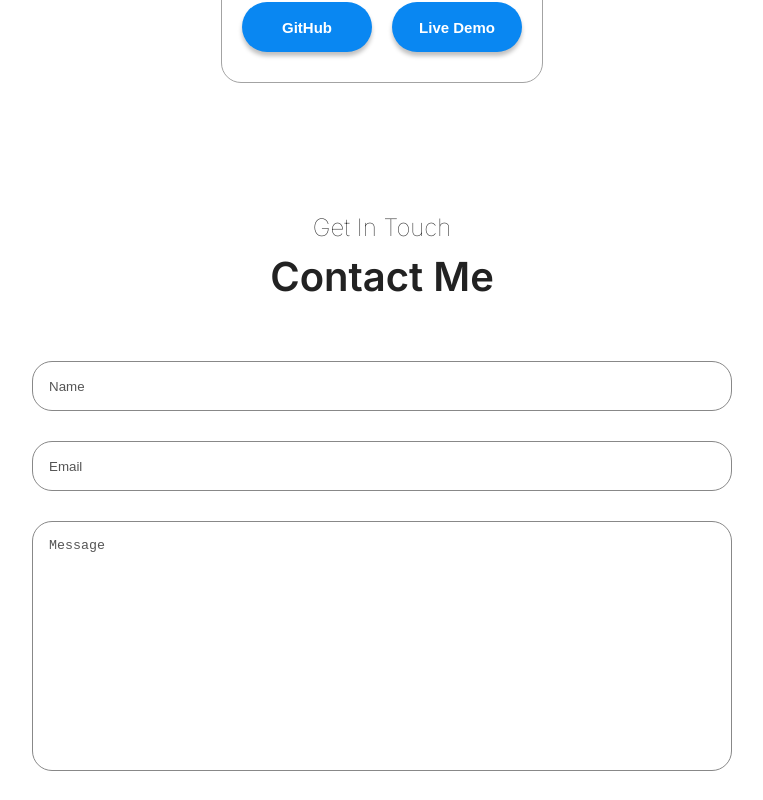
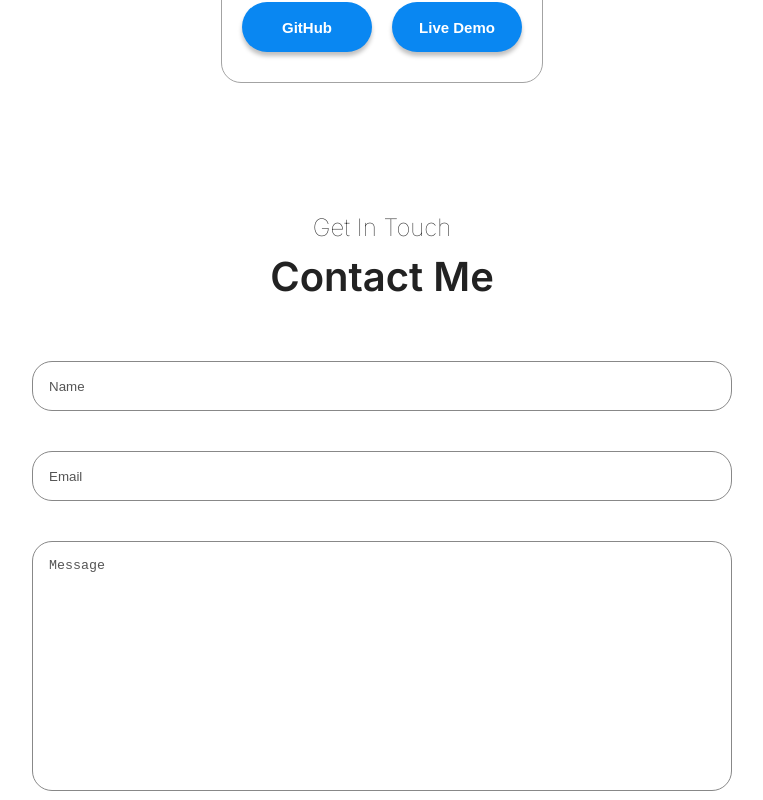
Before and after one commit to DavidAdam1323/portfolio-website-project, a React (Vite) app: page / in a window 1280 px wide. Shown: the part 3500-4300 px from the top of the page, without its empty margins (258-1021 px from the left). Built offline with nearby package versions, Linux system fonts and the light colour scheme.

Commit message:
Unnested and corrected CSS for form, input, textarea, and submit button styles

```diff
--- a/src/sections/Contact/ContactStyles.module.css
+++ b/src/sections/Contact/ContactStyles.module.css
@@ -2,6 +2,7 @@
   display: flex;
   flex-direction: column;
   text-align: center;
+}
 
 .subTitle {
   font-weight: 100;
@@ -63,14 +64,11 @@
   transform: translateY(2px);
   box-shadow: 0 2px 2px rgba(0, 0, 0, 0.25);
 }
-}
 
 @media (width >= 800px) {
-  .container {
   textarea,
   input:not([type="submit"]) {
     width: 700px;
-    }
   }
   form {
     gap: 40px;
@@ -78,10 +76,8 @@
 }
 
 @media (width >= 1400px) {
-  .container {
   textarea,
   input:not([type="submit"]) {
     width: 980px;
   }
 }
-}
```
Lines whose indentation alone changed are shown as unchanged.
